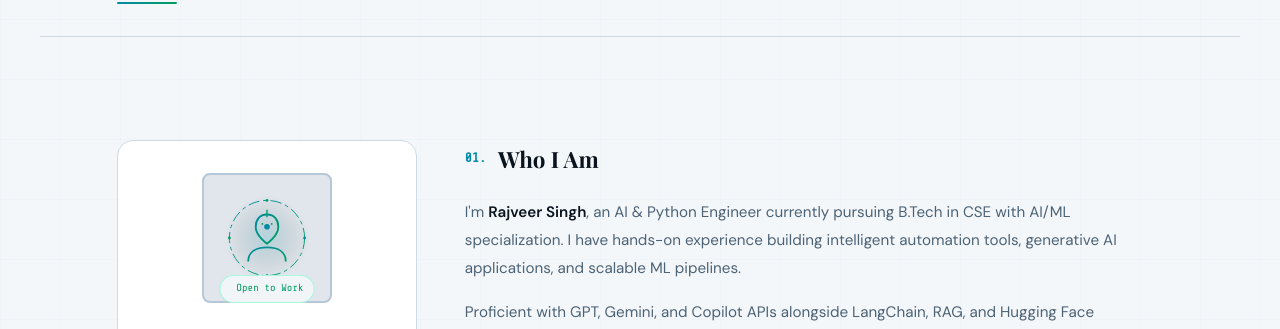
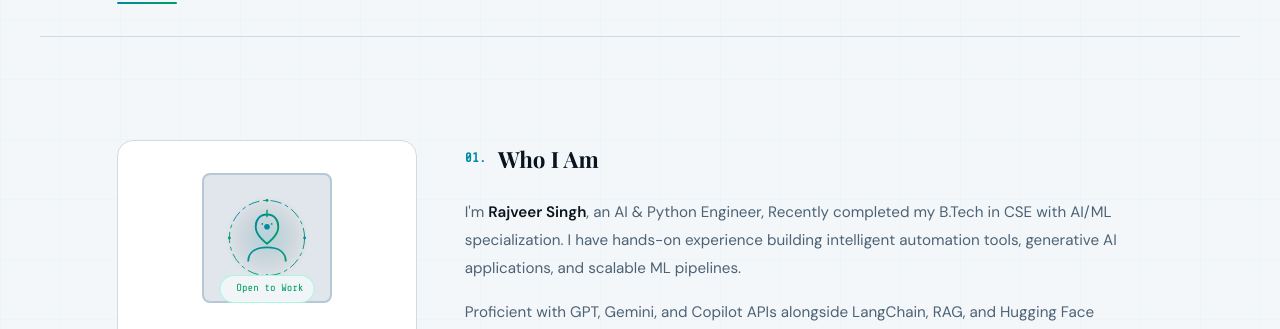
Before and after one commit to rajveersingh11/rajveersingh11.github.io, a website: page pages/about.html in a window 1280 px wide. Shown: the part 341-670 px from the top of the page. Drawn offline with nearby package versions, Linux system fonts and the light colour scheme; a web font is replaced by a local one.

Commit message:
about me

```diff
--- a/pages/about.html
+++ b/pages/about.html
@@ -114,7 +114,7 @@
             <h3 class="sub-heading">
               <span class="mono-label">01.</span> Who I Am
             </h3>
-            <p>I'm <strong>Rajveer Singh</strong>, an AI & Python Engineer currently pursuing B.Tech in CSE with AI/ML specialization. I have hands-on experience building intelligent automation tools, generative AI applications, and scalable ML pipelines.</p>
+            <p>I'm <strong>Rajveer Singh</strong>, an AI & Python Engineer, Recently completed my B.Tech in CSE with AI/ML specialization. I have hands-on experience building intelligent automation tools, generative AI applications, and scalable ML pipelines.</p>
             <p>Proficient with GPT, Gemini, and Copilot APIs alongside LangChain, RAG, and Hugging Face Transformers. I'm passionate about integrating modern AI models into real-world workflows that drive measurable business impact.</p>
             <p>Currently working at <strong class="text-accent">REGex Software Services</strong>, where I build and deploy classification models, engineer end-to-end data pipelines, and collaborate cross-functionally to design AI-driven automation solutions.</p>
           </div>
```
